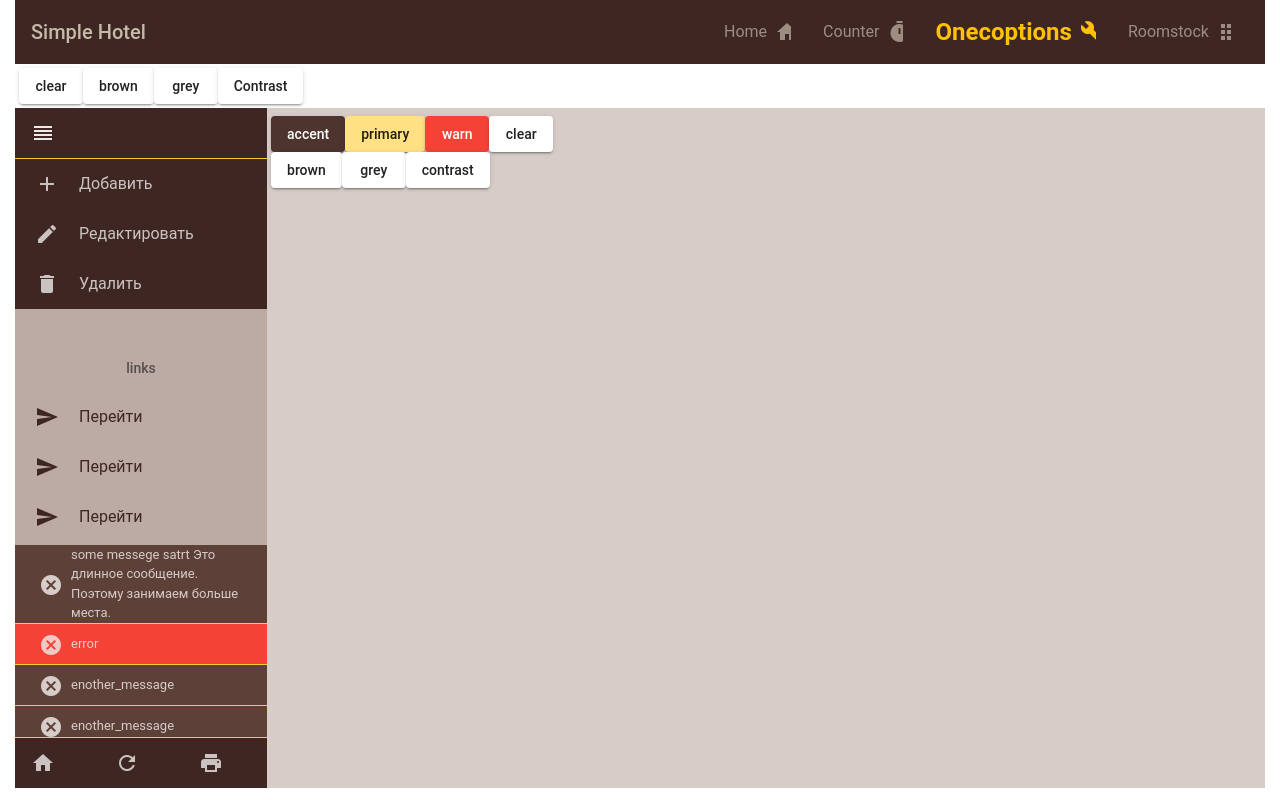
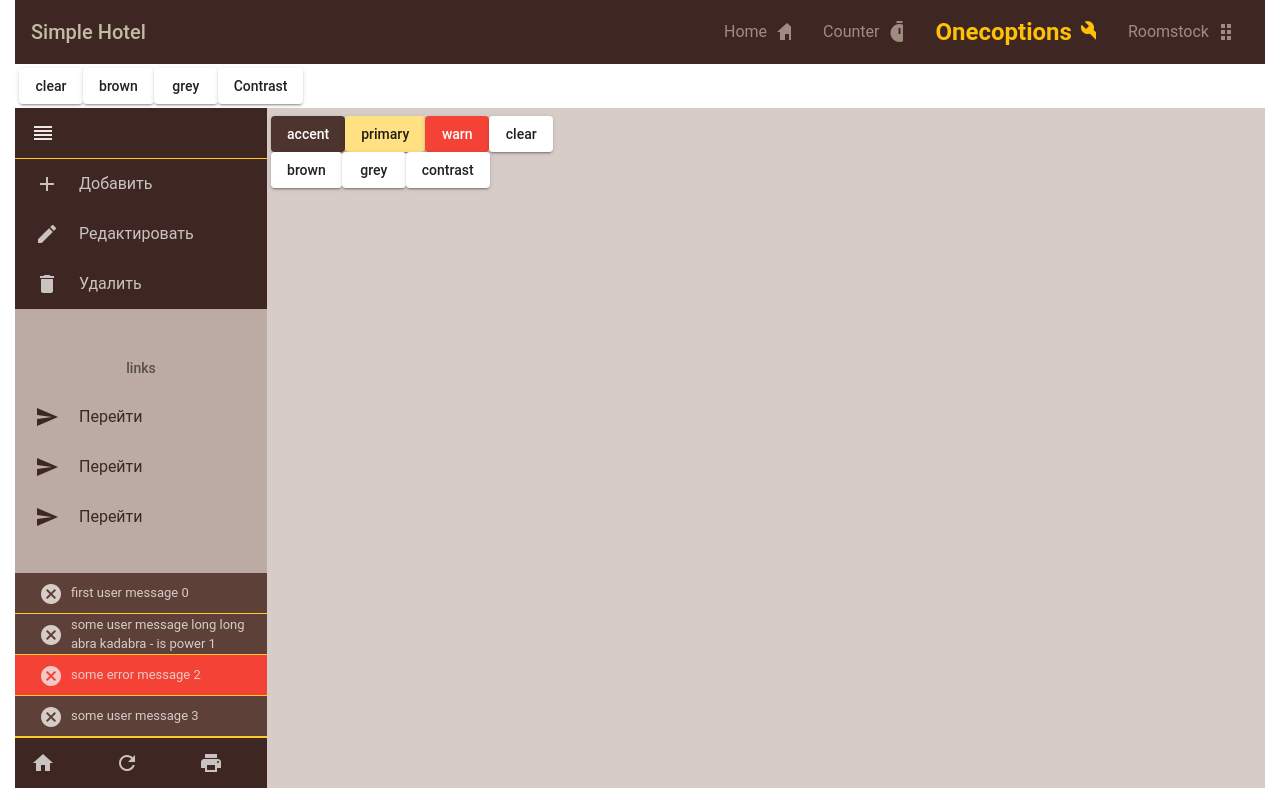
Before and after one commit to PavelShvykyj/HotellAppOnecTest, an Angular app in the folder ClientApp/: page /onecoptions in a window 1280 px wide. Both pictures are taken after a click on the button "reorder". Built offline with nearby package versions, Linux system fonts and the light colour scheme.

Commit message:
messagaes animation

```diff
--- /dev/null
+++ b/ClientApp/src/app/one-coptions-form/one-coptions-form.animate.ts
@@ -0,0 +1,32 @@
+import { trigger, transition, style, animate, animation, useAnimation, keyframes } from '@angular/animations';
+
+
+let disappearAnimation = animation(
+    [
+        animate('{{ duration }} {{ easing }}',
+        keyframes([
+            style({offset : 0.3, opacity : 0.3}),
+            style({offset : 1,   transform: 'translateX(-150%)'})
+            ])
+        )
+    ],
+    { params : {easing : 'ease-out', duration : '500ms' } }
+    );
+
+    let appearAnimation = animation(
+        [
+            style({opacity : 0.3 ,   transform: 'translateX(-150%)'}),
+            animate('{{ duration }} {{ easing }}')
+        ],
+        { params : {easing : 'ease-out', duration : '500ms' } }
+        );
+
+
+export const disappearTrigger = trigger('disappear', [
+    transition('* => void', [
+        useAnimation(disappearAnimation, { params : {easing : 'ease-out', duration : '500ms' } })
+    ]),
+    transition('void => *', [
+        useAnimation(appearAnimation, { params : {easing : 'ease-out', duration : '500ms' } })
+    ])
+  ])
--- a/ClientApp/src/app/one-coptions-form/one-coptions-form.component.html
+++ b/ClientApp/src/app/one-coptions-form/one-coptions-form.component.html
@@ -59,26 +59,28 @@
           <!-- MESSAGES  -->
           <mat-list
                *ngIf="panelExpanded && !screenState[_Breakpoints.XSmall]"
+               @disappearmessages
                fxFlex="1 1 auto"
                fxFlexFill
                fxLayout="column"
                fxLayoutAlign="start center"
-               class="panel-item scrollable pt-0 w-100 messeges-flex-comp">
+               class="panel-item scrollable pt-0 w-100 messeges-flex-comp ">
 
-               <mat-list-item id="spacer" fxLayout="column"  class="secondry inline-flex-comp " >
-                         <button mat-icon-button class="p-0 m-0 "><mat-icon   class="p-0 m-0">cancel</mat-icon></button>
-                         <span class="p-0 m-0 messege-font">
-                              some  messege satrt
-                              Это длинное сообщение. Поэтому занимаем больше места.
-                         </span>
-               </mat-list-item>
-               <mat-list-item fxLayout="column" class="warning inline-flex-comp " >
+               <mat-list-item
+                *ngFor="let message of messages"
+                @disappear
+                (click)="OnPanelMessageClick(message)"
+                [ngClass]="{'warning': message.isError,
+                            'secondry': !message.isError,
+                             'spacer' : messages.lastIndexOf(message) == 0 } "
+                fxLayout="column"
+                class="inline-flex-comp " >
                     <button mat-icon-button class="p-0 m-0 "><mat-icon   class="p-0 m-0">cancel</mat-icon></button>
                     <span  class="p-0 m-0 messege-font">
-                         error
+                         {{ message.message_content }} {{messages.lastIndexOf(message)}}
                     </span>
                </mat-list-item>
-               <mat-list-item  fxLayout="column" class="secondry inline-flex-comp " >
+               <!-- <mat-list-item  fxLayout="column" class="secondry inline-flex-comp " >
                     <button mat-icon-button class="p-0 m-0 "><mat-icon   class="p-0 m-0">cancel</mat-icon></button>
                     <span class="p-0 m-0 messege-font">
                          enother_message
@@ -89,7 +91,7 @@
                     <span class="p-0 m-0 messege-font">
                          enother_message
                     </span>
-               </mat-list-item>
+               </mat-list-item> -->
           </mat-list>
 
            <!-- FOOTER (litle butons)  -->
--- a/ClientApp/src/app/one-coptions-form/one-coptions-form.component.scss
+++ b/ClientApp/src/app/one-coptions-form/one-coptions-form.component.scss
@@ -18,6 +18,10 @@
   }
 
   #spacer {
+    margin-top: auto !important;
+  }
+
+  .spacer {
     margin-top: auto !important;
   }
 
--- a/ClientApp/src/app/one-coptions-form/one-coptions-form.component.ts
+++ b/ClientApp/src/app/one-coptions-form/one-coptions-form.component.ts
@@ -1,12 +1,24 @@
+import { animate, trigger, transition, query, stagger, animateChild } from '@angular/animations';
 import { Component, OnInit, OnDestroy, AfterViewInit } from '@angular/core';
 import { BreakpointObserver, BreakpointState, Breakpoints } from '@angular/cdk/layout';
 import { Subscription, Observable, Subject, BehaviorSubject } from 'rxjs';
+import { disappearTrigger } from './one-coptions-form.animate'
 
 
 @Component({
   selector: 'one-coptions-form',
   templateUrl: './one-coptions-form.component.html',
-  styleUrls: ['./one-coptions-form.component.scss']
+  styleUrls: ['./one-coptions-form.component.scss'],
+  animations : [
+    trigger('disappearmessages', [
+      transition('void=>*', [
+        query('@disappear', stagger(200,animateChild()))
+      ])
+
+    ]),
+    disappearTrigger
+
+  ]
 })
 export class OneCOptionsFormComponent implements OnInit, OnDestroy, AfterViewInit {
 
@@ -22,7 +34,7 @@ export class OneCOptionsFormComponent implements OnInit, OnDestroy, AfterViewIni
   screnStateSubsciption : Subscription ;
   litleButtonsLayoutEventer = new BehaviorSubject<string>("column");
   litleButtonsLayout : Observable<string> = this.litleButtonsLayoutEventer.asObservable();
-
+  messages : Array<{message_content : string, isError : boolean }> = [];
 
 
   constructor(private breakpointObserver: BreakpointObserver) {
@@ -41,6 +53,9 @@ export class OneCOptionsFormComponent implements OnInit, OnDestroy, AfterViewIni
       this.litleButtonsLayoutEventer.next(this.GetLitleButtonsLayout());
 
     });
+
+    // FAKE
+    this.StarterMessages()
 
   }
 
@@ -109,6 +124,43 @@ export class OneCOptionsFormComponent implements OnInit, OnDestroy, AfterViewIni
     return themeName;
   }
 
+  OnPanelMessageClick(message) {
+    console.log(message);
+    this.messages.splice(this.messages.lastIndexOf(message),1);
+  }
+
+  /// FAKE
+
+  StarterMessages() {
+
+    let firstmessage = {
+      message_content : "first user message",
+      isError : false
+    }
+
+
+    let message = {
+      message_content : "some user message",
+      isError : false
+    }
+
+    let longmessage = {
+      message_content : "some user message long long abra kadabra - is power",
+      isError : false
+    }
+
+    let erromessage = {
+      message_content : "some error message",
+      isError : true
+    }
+
+
+    this.messages.push(firstmessage);
+    this.messages.push(longmessage);
+    this.messages.push(erromessage);
+    this.messages.push(message);
+
+  }
 
 
   Test(message) {
```
